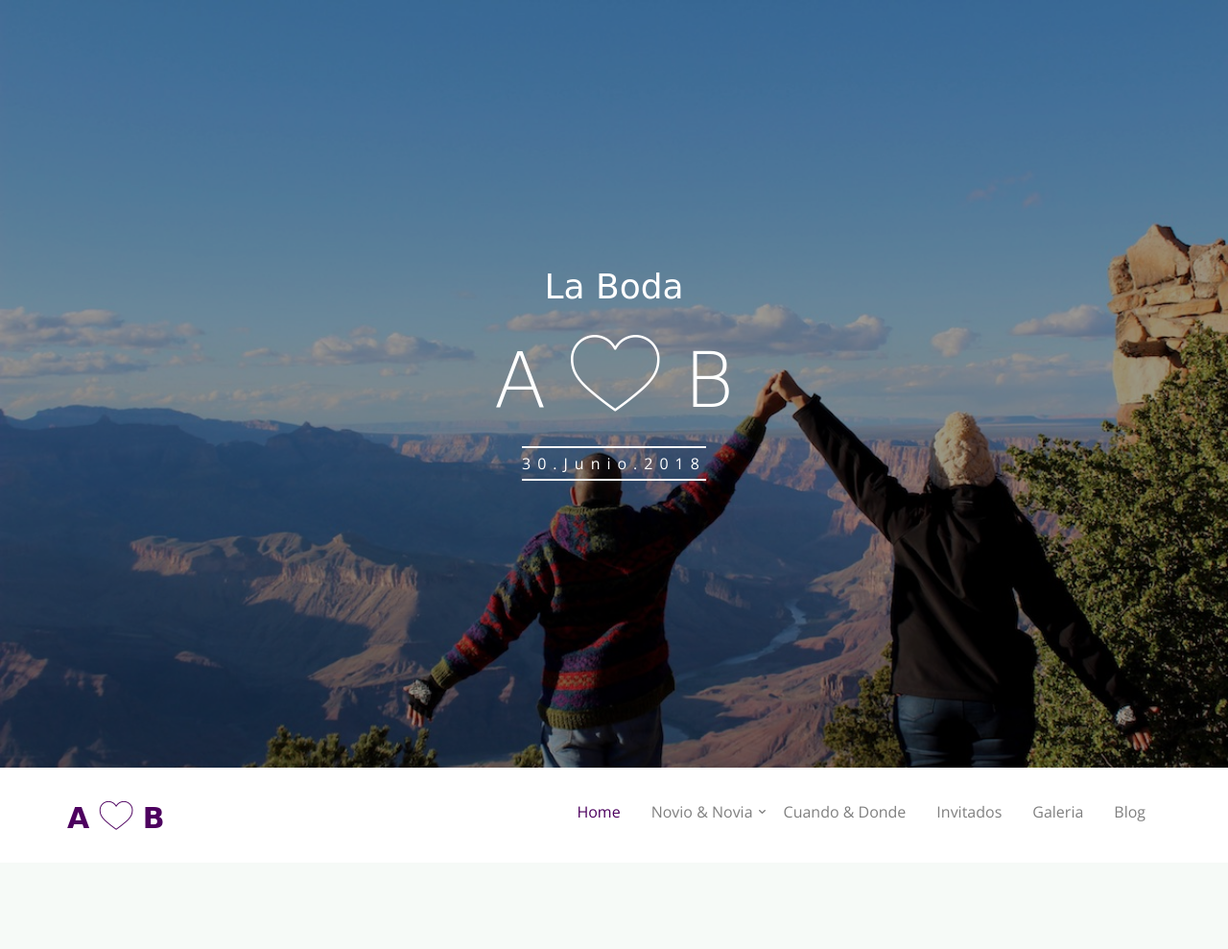
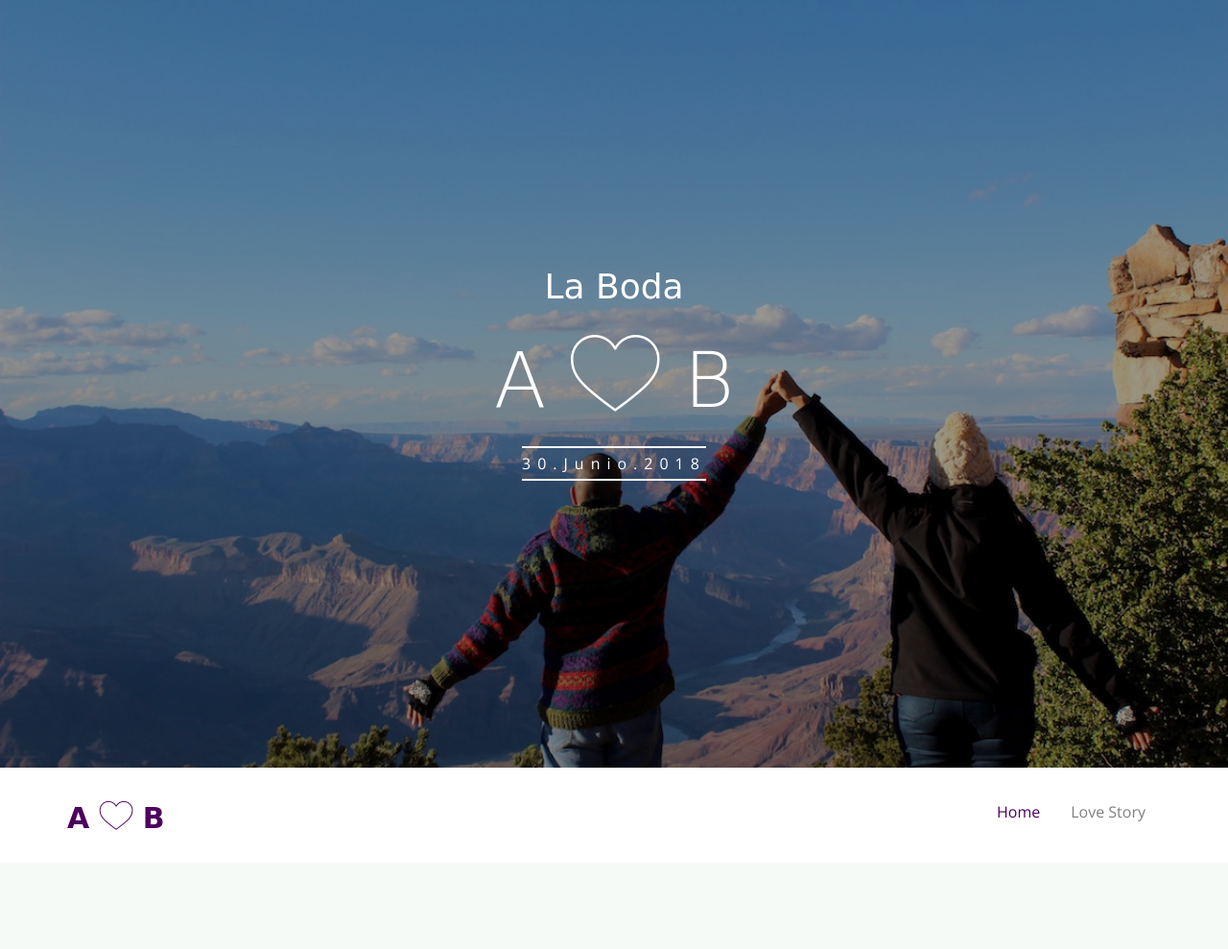
Before and after one commit to abcplusplus/abcplusplus.github.io, a website: page index.html in a window 1280 px wide. Shown: the top 989 px of the page at 96% size. Drawn offline with nearby package versions, Linux system fonts and the light colour scheme; some packages are replaced by stand-ins of ours; no server answers; files whose address does not match are found by name; a web font is replaced by a local one.

Commit message:
Removed not used pages from nav. enable love story

```diff
--- a/index.html
+++ b/index.html
@@ -9,8 +9,8 @@
 	<meta http-equiv="X-UA-Compatible" content="IE=edge">
 	<title>Abimael Loves Bianca</title>
 	<meta name="viewport" content="width=device-width, initial-scale=1">
-	<meta name="description" content="Website de la boda de Abimael y Bianca" />
-	<meta name="keywords" content="Boda, Website, Geek, Love, html5, css3, mobile first, responsive" />
+	<meta name="description" content="La boda de Abimael y Bianca" />
+	<meta name="keywords" content="html5, css3, mobile first, responsive" />
 	<meta name="author" content="ABCPLUSPLUS" />
 
   <!--
@@ -98,7 +98,7 @@
 					<nav id="fh5co-menu-wrap" role="navigation">
 						<ul class="sf-menu" id="fh5co-primary-menu">
 							<li class="active"><a href="index.html" >Home</a></li>
-							<li>
+							<!-- <li>
 								<a href="groom-bride.html" class="fh5co-sub-ddown">Novio &amp; Novia</a>
 								<ul class="fh5co-sub-menu">
 									<li><a href="#">Dropdown Menu 1</a></li>
@@ -108,9 +108,10 @@
 								</ul>
 							</li>
 							<li><a href="when-where.html">Cuando &amp; Donde</a></li>
-							<li><a href="guest.html">Invitados</a></li>
-							<li><a href="gallery.html">Galeria</a></li>
-							<li><a href="blog.html">Blog</a></li>
+							<li><a href="guest.html">Invitados</a></li> -->
+							<li><a href="lovestory.html">Love Story</a></li>
+							<!-- <li><a href="gallery.html">Galeria</a></li>
+							<li><a href="blog.html">Blog</a></li> -->
 						</ul>
 					</nav>
 				</div>
```
Also changed, not shown: 1 other file.
